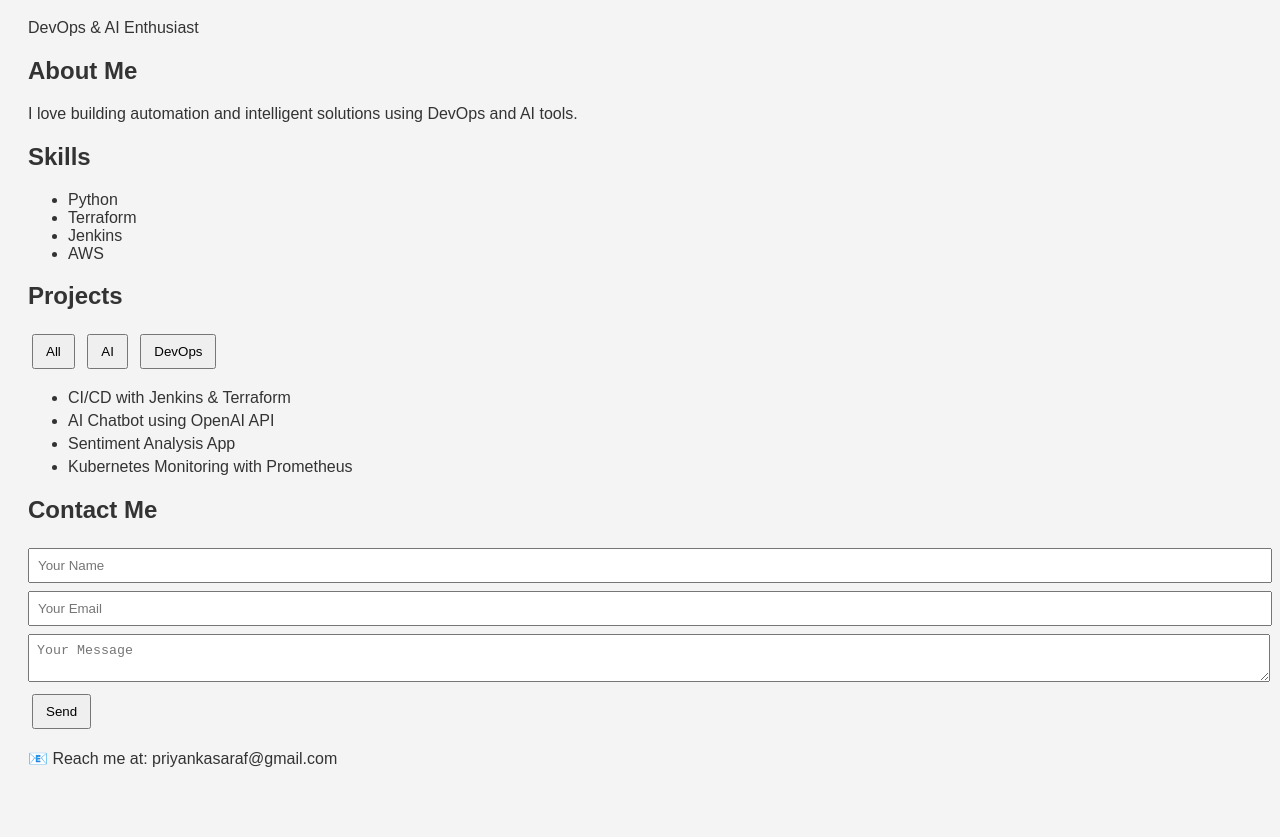
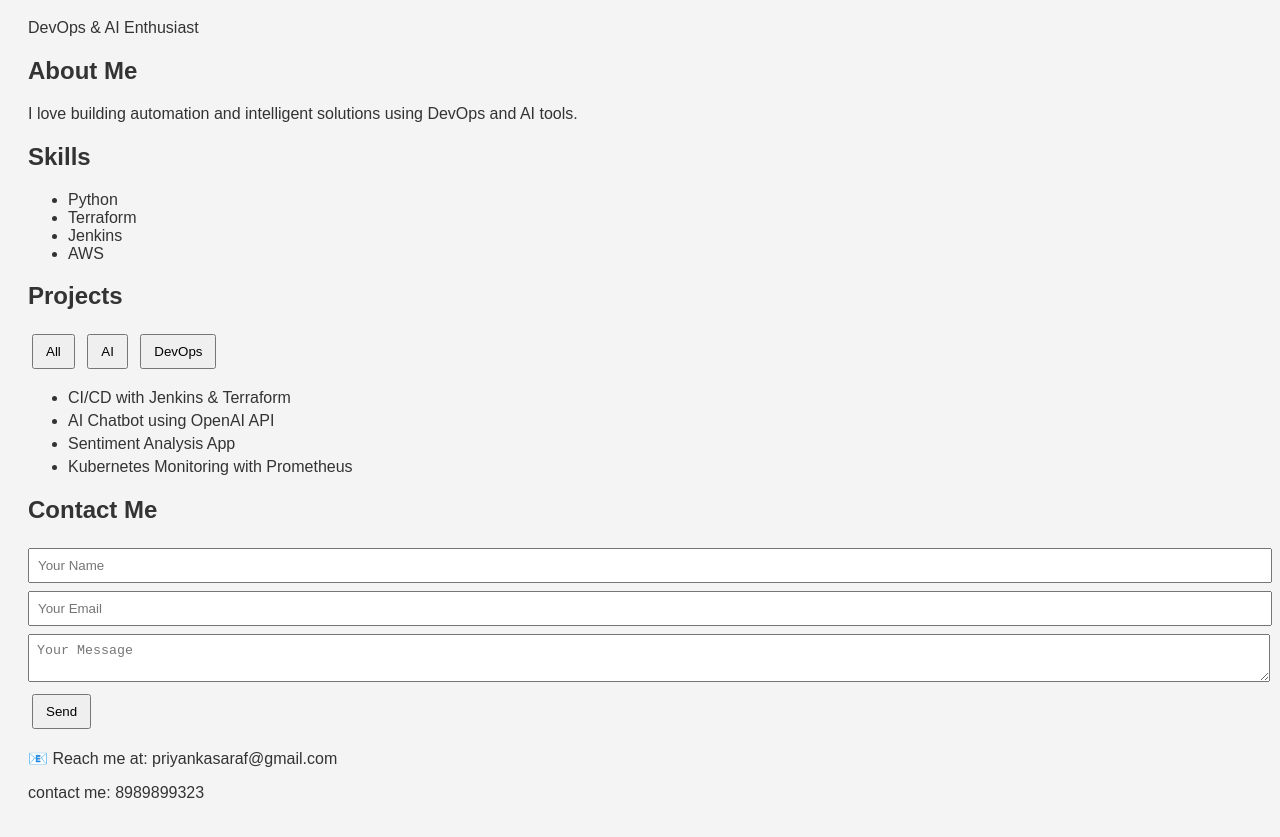
Before and after one commit to Priyanka7777777/portfolio-website, a plain HTML site: page index.html in a window 1280 px wide. Shown: the part 133-970 px from the top of the page. Before the commit the page ends 945 px from the top, so only its background shows below. Drawn offline with Linux system fonts and the light colour scheme.

Commit message:
version-3

```diff
--- a/index.html
+++ b/index.html
@@ -57,6 +57,7 @@
 
   <footer>
     <p>📧 Reach me at: priyankasaraf@gmail.com</p>
+    <p>contact me: 8989899323</p>
   </footer>
 
   <script src="script.js"></script>
```
